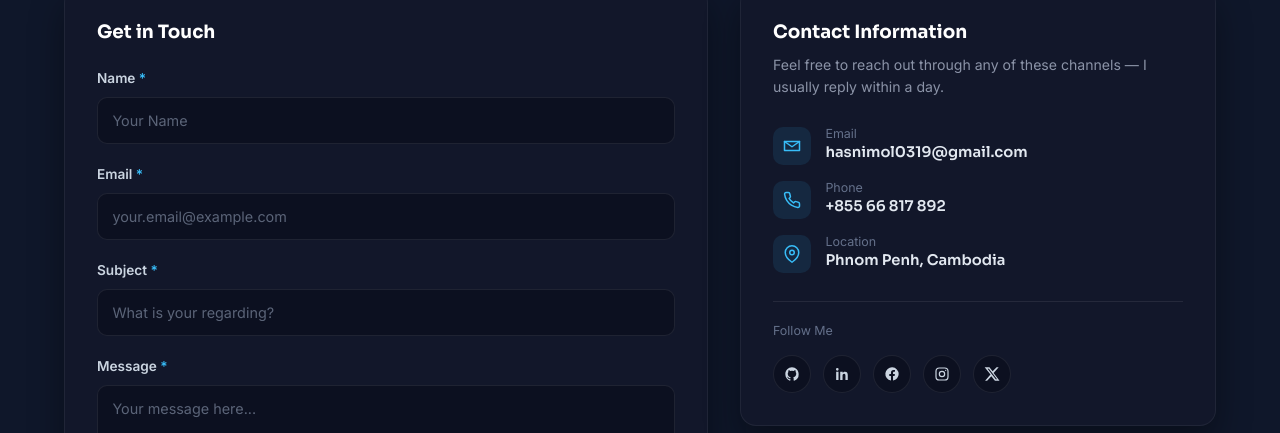
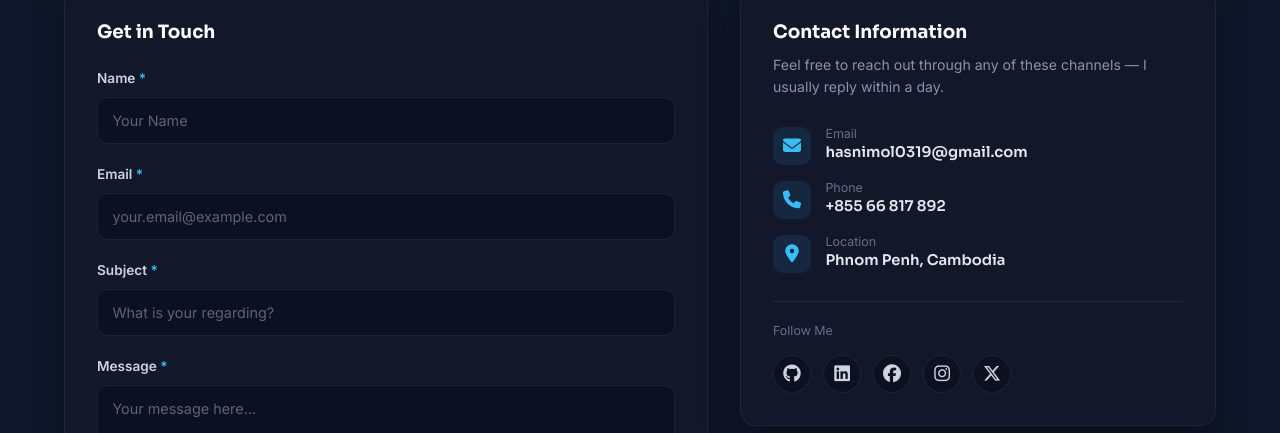
Before and after one commit to hasnimol0319-cloud/my-ng-portfolio, an Angular app: page /contact in a window 1280 px wide. Shown: the part 203-636 px from the top of the page. Built offline with nearby package versions, Linux system fonts and the light colour scheme.

Commit message:
Replace Icon in Contact page

```diff
--- a/src/app/components/contact/contact.component.html
+++ b/src/app/components/contact/contact.component.html
@@ -81,11 +81,7 @@
             <ul class="info-list">
                 <li>
                     <span class="info-icon">
-                        <svg viewBox="0 0 24 24" fill="none" stroke="currentColor" stroke-width="2" stroke-linecap="round" stroke-linejoin="round">
-                            <path d="M4 4h16v16H4z" opacity="0"></path>
-                            <path d="M22 6 12 13 2 6"></path>
-                            <path d="M2 6h20v12H2z"></path>
-                        </svg>
+                        <i class="fa-solid fa-envelope"></i>
                     </span>
                     <div>
                         <span class="label">Email</span>
@@ -95,9 +91,7 @@
 
                 <li>
                     <span class="info-icon">
-                        <svg viewBox="0 0 24 24" fill="none" stroke="currentColor" stroke-width="2" stroke-linecap="round" stroke-linejoin="round">
-                            <path d="M22 16.92v3a2 2 0 0 1-2.18 2 19.8 19.8 0 0 1-8.63-3.07 19.5 19.5 0 0 1-6-6 19.8 19.8 0 0 1-3.07-8.67A2 2 0 0 1 4.11 2h3a2 2 0 0 1 2 1.72c.13 1 .36 1.94.68 2.85a2 2 0 0 1-.45 2.11L8.09 9.91a16 16 0 0 0 6 6l1.23-1.25a2 2 0 0 1 2.11-.45c.91.32 1.85.55 2.85.68A2 2 0 0 1 22 16.92z"></path>
-                        </svg>
+                        <i class="fa-solid fa-phone"></i>
                     </span>
                     <div>
                         <span class="label">Phone</span>
@@ -107,10 +101,7 @@
 
                 <li>
                     <span class="info-icon">
-                        <svg viewBox="0 0 24 24" fill="none" stroke="currentColor" stroke-width="2" stroke-linecap="round" stroke-linejoin="round">
-                            <path d="M21 10c0 7-9 13-9 13s-9-6-9-13a9 9 0 0 1 18 0z"></path>
-                            <circle cx="12" cy="10" r="3"></circle>
-                        </svg>
+                        <i class="fa-solid fa-location-dot"></i>
                     </span>
                     <div>
                         <span class="label">Location</span>
@@ -125,31 +116,19 @@
 
             <div class="social-links">
                 <a href="https://github.com/" target="_blank" rel="noopener noreferrer" aria-label="GitHub">
-                    <svg viewBox="0 0 24 24" fill="currentColor">
-                        <path d="M12 2C6.48 2 2 6.58 2 12.26c0 4.55 2.87 8.4 6.84 9.76.5.1.68-.22.68-.49 0-.24-.01-1.04-.01-1.89-2.78.62-3.37-1.21-3.37-1.21-.45-1.18-1.11-1.5-1.11-1.5-.91-.64.07-.63.07-.63 1 .07 1.53 1.06 1.53 1.06.89 1.57 2.34 1.11 2.91.85.09-.67.35-1.11.63-1.37-2.22-.26-4.56-1.14-4.56-5.06 0-1.12.39-2.03 1.03-2.75-.1-.26-.45-1.31.1-2.73 0 0 .84-.28 2.75 1.05a9.3 9.3 0 0 1 5 0c1.91-1.33 2.75-1.05 2.75-1.05.55 1.42.2 2.47.1 2.73.64.72 1.03 1.63 1.03 2.75 0 3.93-2.34 4.8-4.57 5.05.36.32.68.94.68 1.9 0 1.37-.01 2.47-.01 2.81 0 .27.18.6.69.49A10.02 10.02 0 0 0 22 12.26C22 6.58 17.52 2 12 2z"></path>
-                    </svg>
+                    <i class="fab fa-github"></i>
                 </a>
                 <a href="https://linkedin.com/" target="_blank" rel="noopener noreferrer" aria-label="LinkedIn">
-                    <svg viewBox="0 0 24 24" fill="currentColor">
-                        <path d="M6.94 5a2 2 0 1 1-4 0 2 2 0 0 1 4 0zM3.25 8.75h3.5V21h-3.5V8.75zm6.5 0h3.36v1.7h.05c.47-.88 1.6-1.8 3.3-1.8 3.53 0 4.19 2.32 4.19 5.34V21h-3.5v-6.05c0-1.44-.03-3.3-2.01-3.3-2.01 0-2.32 1.57-2.32 3.2V21h-3.5V8.75z"></path>
-                    </svg>
+                    <i class="fab fa-linkedin"></i>
                 </a>
                 <a href="https://facebook.com/" target="_blank" rel="noopener noreferrer" aria-label="Facebook">
-                    <svg viewBox="0 0 24 24" fill="currentColor">
-                        <path d="M22 12a10 10 0 1 0-11.56 9.88v-6.99H7.9V12h2.54V9.8c0-2.5 1.49-3.89 3.77-3.89 1.1 0 2.24.19 2.24.19v2.46h-1.26c-1.24 0-1.63.77-1.63 1.56V12h2.78l-.44 2.89h-2.34v6.99A10 10 0 0 0 22 12z"></path>
-                    </svg>
+                    <i class="fab fa-facebook"></i>
                 </a>
                 <a href="https://instagram.com/" target="_blank" rel="noopener noreferrer" aria-label="Instagram">
-                    <svg viewBox="0 0 24 24" fill="none" stroke="currentColor" stroke-width="1.8" stroke-linecap="round" stroke-linejoin="round">
-                        <rect x="3" y="3" width="18" height="18" rx="5"></rect>
-                        <circle cx="12" cy="12" r="4"></circle>
-                        <circle cx="17.5" cy="6.5" r="1" fill="currentColor" stroke="none"></circle>
-                    </svg>
+                    <i class="fab fa-instagram"></i>
                 </a>
                 <a href="https://x.com/" target="_blank" rel="noopener noreferrer" aria-label="X">
-                    <svg viewBox="0 0 24 24" fill="currentColor">
-                        <path d="M18.9 2H22l-7.6 8.68L23.3 22h-6.9l-5.4-6.62L4.7 22H1.6l8.13-9.29L1 2h7.1l4.87 6.05L18.9 2zm-1.2 18h1.9L7.4 4H5.4l12.3 16z"></path>
-                    </svg>
+                    <i class="fab fa-x-twitter"></i>
                 </a>
             </div>
         </div>
--- a/src/app/components/contact/contact.component.scss
+++ b/src/app/components/contact/contact.component.scss
@@ -173,9 +173,8 @@
     justify-content:center;
 }
 
-.info-icon svg{
-    width:18px;
-    height:18px;
+.info-icon i{
+    font-size: 18px;
 }
 
 .info-list span.label{
@@ -229,9 +228,8 @@
     transition:.25s;
 }
 
-.social-links a svg{
-    width:16px;
-    height:16px;
+.social-links a i{
+    font-size: 18px;
 }
 
 .social-links a:hover{
```
